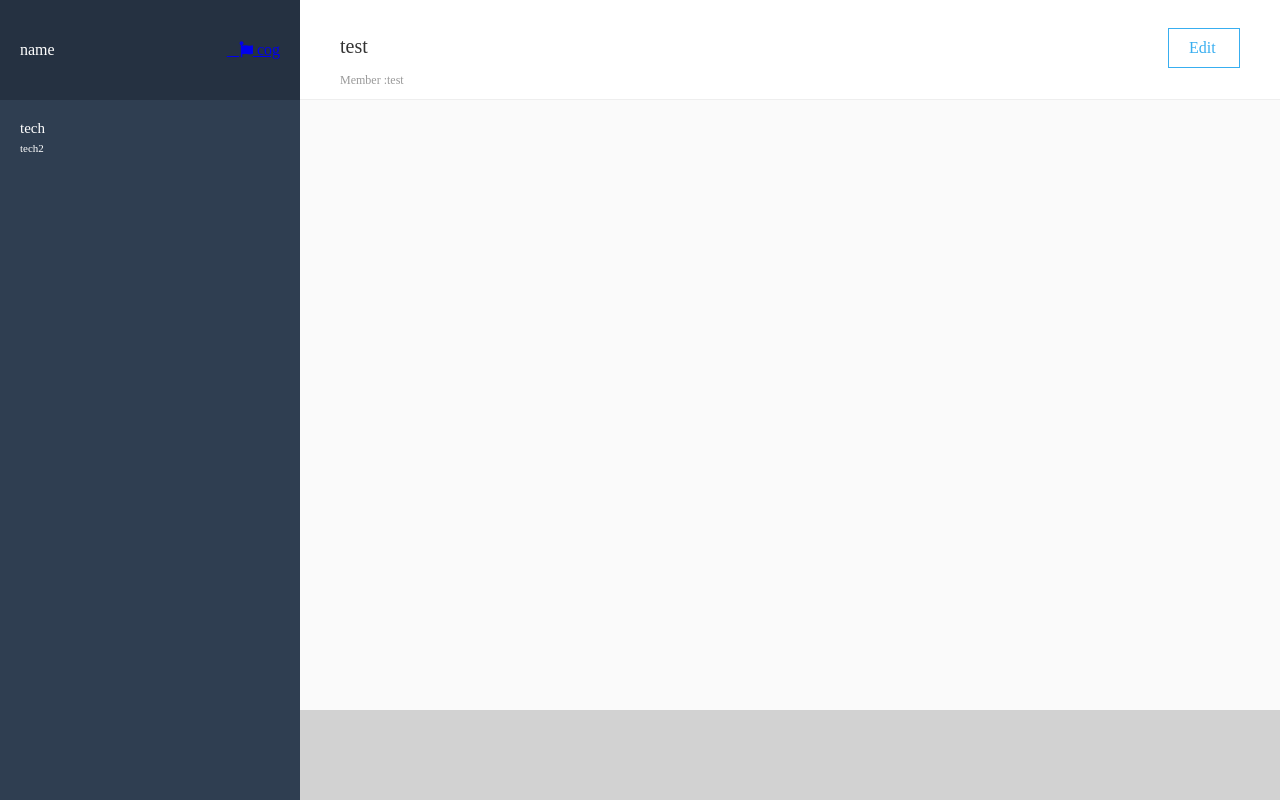
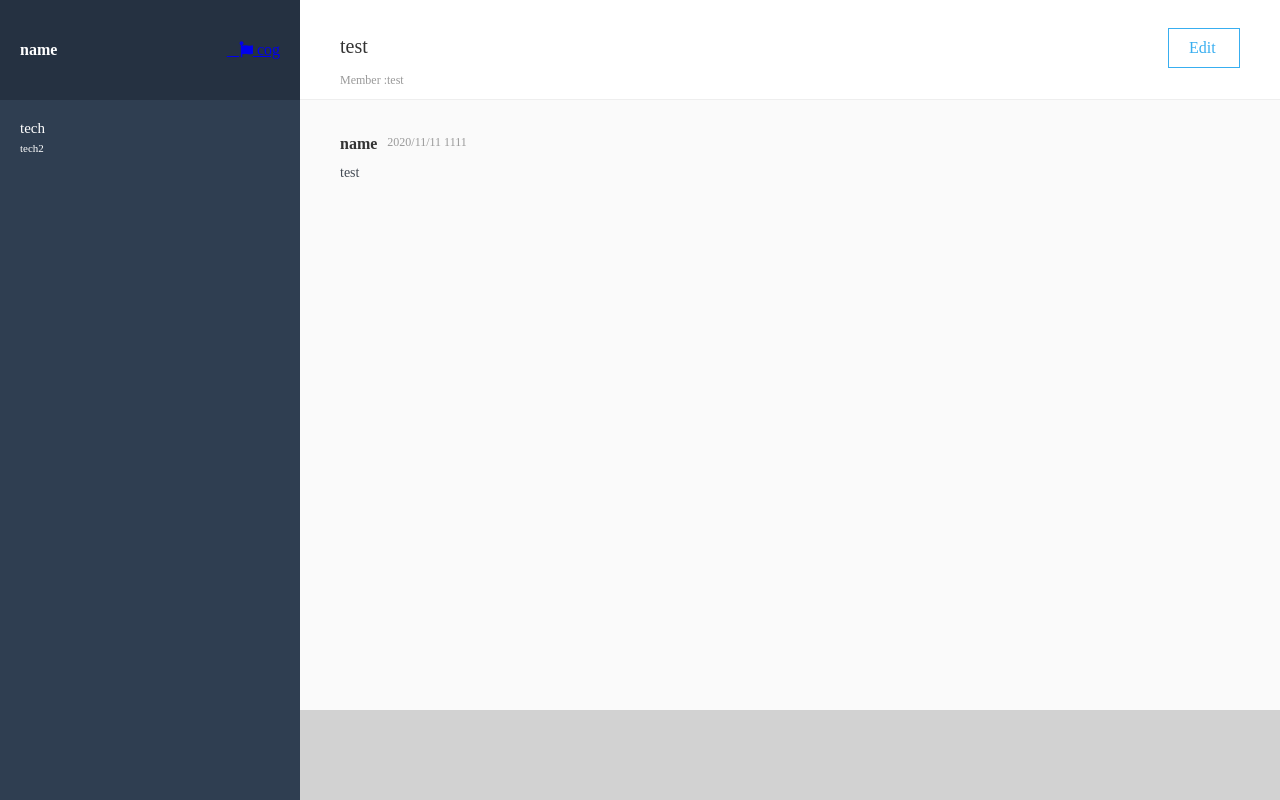
Before and after one commit to keisuke-oyatu/chat-space, a Rails app: page / in a window 1280 px wide. Run offline with Rails 7, Linux system fonts and the light colour scheme; style sheets or scripts are compiled from the project's sources; some libraries are stand-ins or nearby versions.

Commit message:
メッセージ一覧の表示完了

```diff
--- a/app/assets/stylesheets/modules/_main_chat.scss
+++ b/app/assets/stylesheets/modules/_main_chat.scss
@@ -1,7 +1,5 @@
 .main {
-  background-color: #fafafa;
   height: 100vh;
-  width: calc(100vw - 300px);
   &__feader{
     background-color: #fff;
     height: 100px;
@@ -40,6 +38,13 @@
       }
     }
   }
+  &__wrapper{
+    background-color: #fafafa;
+    height: calc(100vh - 190px);
+    width: calc(100vw - 300px);
+    padding: 35px 40px;
+  }
+
   &__footer{
     background-color: #d2d2d2;
     height: 90px;
@@ -48,3 +53,25 @@
     width: calc(100vw - 300px);
   }
 }
+
+.tweets {
+  margin-bottom: 46px;
+  &__box{
+    display: flex;
+    margin-bottom: 12px;
+    &__name{
+      color: #333;
+      font-size: 16px;
+      font-weight: bolder;
+    }
+    &__date{
+      font-size: 12px;
+      color: #999;
+      margin-left: 10px;
+    }
+  }
+  &__text{
+    font-size: 14px;
+    color: #434A54;
+  }
+}
--- a/app/assets/stylesheets/modules/_side_bar.scss
+++ b/app/assets/stylesheets/modules/_side_bar.scss
@@ -17,6 +17,7 @@
       line-height: 20px;
       &__name{
         font-size: 16px;
+        font-weight: bolder;
         color: white;
       }
       &__icon{
--- a/app/views/messages/_main_chat.html.haml
+++ b/app/views/messages/_main_chat.html.haml
@@ -8,4 +8,14 @@
         <li>test</li>
     .main__feader__right
       = link_to('Edit',"#")
+
+  .main__wrapper
+    .tweets
+      .tweets__box
+        %p.tweets__box__name
+          name
+        %p.tweets__box__date
+          2020/11/11 1111
+      %p.tweets__text
+        test
   .main__footer
--- a/app/views/messages/_side_bar.html.haml
+++ b/app/views/messages/_side_bar.html.haml
@@ -2,7 +2,7 @@
   .side__feader
     .side__feader__box
       .side__feader__box__name
-        <h1>name</h1>
+        name
       .side__feader__box__icon
         = link_to "#" do
           = icon('far', 'edit', class: "side__feader__box__icon__new-group")
```
